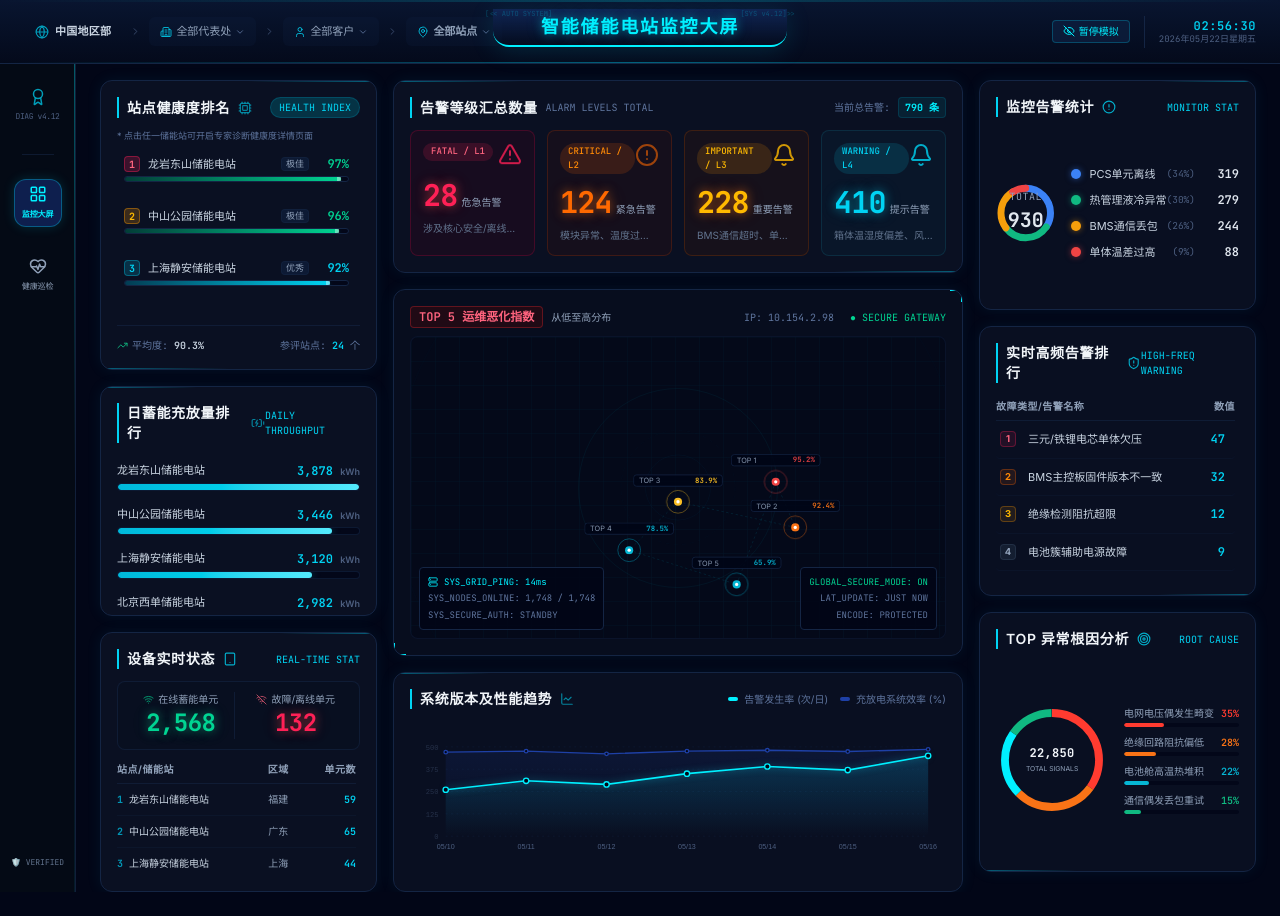
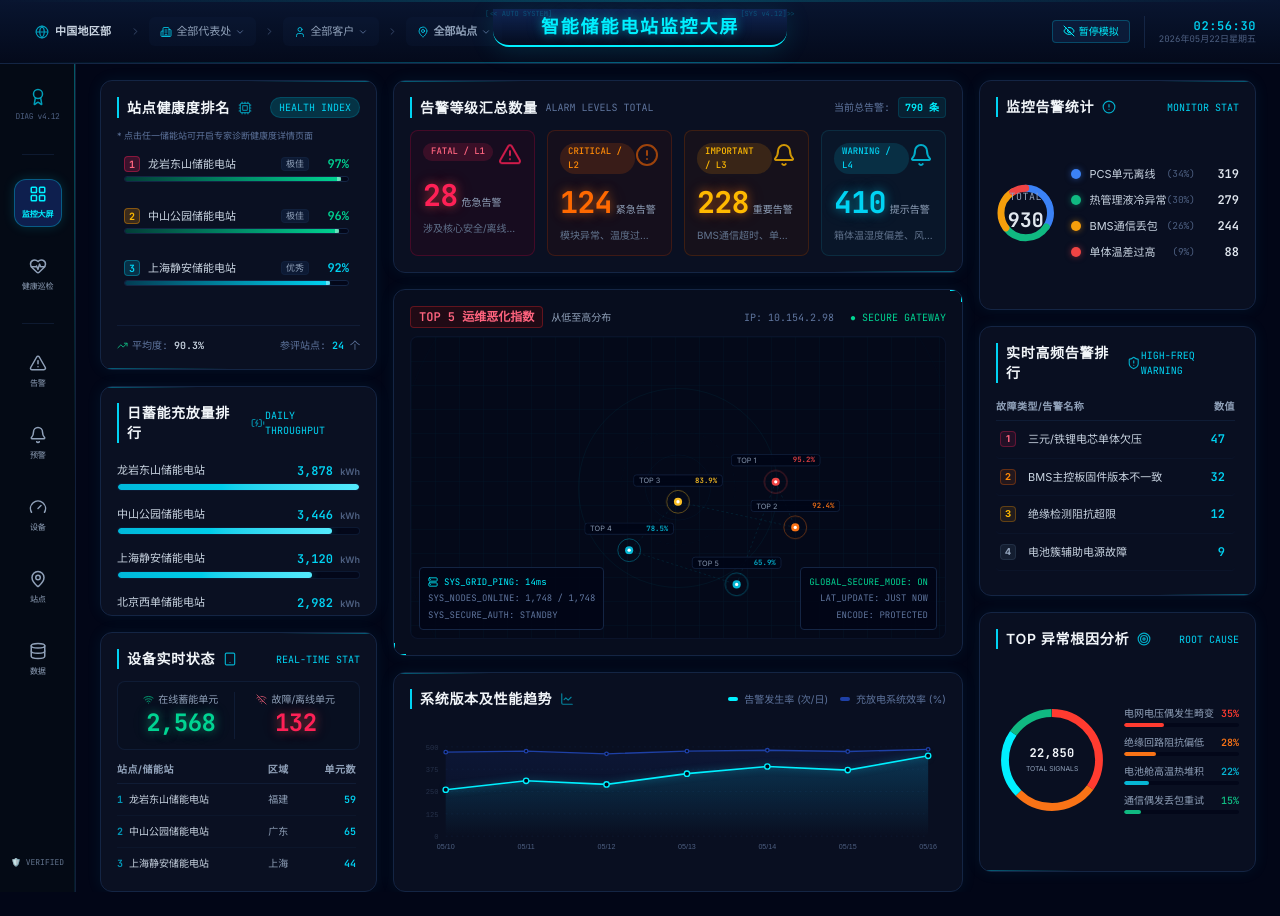
Before and after one commit to SeansDaddy/essdashboard, a React (Vite) app: page / in a window 1280 px wide. Built offline with nearby package versions, Linux system fonts and the light colour scheme.

Commit message:
feat: 新增左侧导航页签 - 告警、预警、设备、站点、数据

```diff
--- a/src/App.tsx
+++ b/src/App.tsx
@@ -12,7 +12,7 @@ import RootCausePanel from './components/RootCausePanel';
 import StationDetailView from './components/StationDetailView';
 import HealthOverviewTab from './components/HealthOverviewTab';
 import { mockStationDetails } from './data/mockDetails';
-import { LayoutGrid, HeartPulse, HardDrive, ShieldAlert, Award } from 'lucide-react';
+import { LayoutGrid, HeartPulse, HardDrive, ShieldAlert, Award, AlertTriangle, Bell, Gauge, MapPin, Database } from 'lucide-react';
 
 import {
   SiteHealth,
@@ -28,7 +28,7 @@ import {
 export default function App() {
   const [isSimulating, setIsSimulating] = useState<boolean>(true);
   const [selectedStationId, setSelectedStationId] = useState<string | null>(null);
-  const [activeMenu, setActiveMenu] = useState<'monitor' | 'health'>('monitor');
+  const [activeMenu, setActiveMenu] = useState<'monitor' | 'health' | 'alarm' | 'warning' | 'device' | 'site' | 'data'>('monitor');
 
   // 1. Site Health Rankings (Left-Top - Replacing concentric rings)
   const [siteHealths, setSiteHealths] = useState<SiteHealth[]>([
@@ -284,6 +284,78 @@ export default function App() {
             <span className="text-[9px] font-sans scale-90 tracking-tight">健康巡检</span>
           </button>
 
+          <div className="h-[1px] w-8 bg-[#142544]/60" />
+
+          {/* 告警 */}
+          <button
+            onClick={() => setActiveMenu('alarm')}
+            className={`w-12 h-12 rounded-xl flex flex-col items-center justify-center gap-1 transition-all duration-200 cursor-pointer border ${
+              activeMenu === 'alarm'
+                ? 'bg-[#1e40a6]/40 text-[#00f0ff] border-cyan-500/40 shadow-[0_0_12px_rgba(0,240,255,0.15)] font-bold'
+                : 'bg-transparent text-slate-400 border-transparent hover:text-slate-100 hover:bg-[#102447]/30'
+            }`}
+            title="告警"
+          >
+            <AlertTriangle size={18} />
+            <span className="text-[9px] font-sans scale-90 tracking-tight">告警</span>
+          </button>
+
+          {/* 预警 */}
+          <button
+            onClick={() => setActiveMenu('warning')}
+            className={`w-12 h-12 rounded-xl flex flex-col items-center justify-center gap-1 transition-all duration-200 cursor-pointer border ${
+              activeMenu === 'warning'
+                ? 'bg-[#1e40a6]/40 text-[#00f0ff] border-cyan-500/40 shadow-[0_0_12px_rgba(0,240,255,0.15)] font-bold'
+                : 'bg-transparent text-slate-400 border-transparent hover:text-slate-100 hover:bg-[#102447]/30'
+            }`}
+            title="预警"
+          >
+            <Bell size={18} />
+            <span className="text-[9px] font-sans scale-90 tracking-tight">预警</span>
+          </button>
+
+          {/* 设备 */}
+          <button
+            onClick={() => setActiveMenu('device')}
+            className={`w-12 h-12 rounded-xl flex flex-col items-center justify-center gap-1 transition-all duration-200 cursor-pointer border ${
+              activeMenu === 'device'
+                ? 'bg-[#1e40a6]/40 text-[#00f0ff] border-cyan-500/40 shadow-[0_0_12px_rgba(0,240,255,0.15)] font-bold'
+                : 'bg-transparent text-slate-400 border-transparent hover:text-slate-100 hover:bg-[#102447]/30'
+            }`}
+            title="设备"
+          >
+            <Gauge size={18} />
+            <span className="text-[9px] font-sans scale-90 tracking-tight">设备</span>
+          </button>
+
+          {/* 站点 */}
+          <button
+            onClick={() => setActiveMenu('site')}
+            className={`w-12 h-12 rounded-xl flex flex-col items-center justify-center gap-1 transition-all duration-200 cursor-pointer border ${
+              activeMenu === 'site'
+                ? 'bg-[#1e40a6]/40 text-[#00f0ff] border-cyan-500/40 shadow-[0_0_12px_rgba(0,240,255,0.15)] font-bold'
+                : 'bg-transparent text-slate-400 border-transparent hover:text-slate-100 hover:bg-[#102447]/30'
+            }`}
+            title="站点"
+          >
+            <MapPin size={18} />
+            <span className="text-[9px] font-sans scale-90 tracking-tight">站点</span>
+          </button>
+
+          {/* 数据 */}
+          <button
+            onClick={() => setActiveMenu('data')}
+            className={`w-12 h-12 rounded-xl flex flex-col items-center justify-center gap-1 transition-all duration-200 cursor-pointer border ${
+              activeMenu === 'data'
+                ? 'bg-[#1e40a6]/40 text-[#00f0ff] border-cyan-500/40 shadow-[0_0_12px_rgba(0,240,255,0.15)] font-bold'
+                : 'bg-transparent text-slate-400 border-transparent hover:text-slate-100 hover:bg-[#102447]/30'
+            }`}
+            title="数据"
+          >
+            <Database size={18} />
+            <span className="text-[9px] font-sans scale-90 tracking-tight">数据</span>
+          </button>
+
           {/* Lower status icons info */}
           <div className="mt-auto flex flex-col items-center gap-1 text-[8px] font-mono text-slate-500">
             <span className="cursor-help hover:text-cyan-400" title="自研诊断模块已激活-状态安全">🛡️ VERIFIED</span>
@@ -303,12 +375,51 @@ export default function App() {
               selectedStationId={selectedStationId}
               onSelectStation={(id) => {
                 setSelectedStationId(id);
-                // Switch back to monitoring mode if they entered deep BMS details click
                 if (id) {
                   setActiveMenu('monitor');
                 }
               }}
             />
+          ) : activeMenu === 'alarm' ? (
+            <div className="flex items-center justify-center h-full text-slate-400">
+              <div className="text-center">
+                <AlertTriangle size={48} className="mx-auto mb-4 opacity-30" />
+                <p className="text-lg font-mono">告警</p>
+                <p className="text-xs text-slate-600 mt-2">告警管理页面开发中</p>
+              </div>
+            </div>
+          ) : activeMenu === 'warning' ? (
+            <div className="flex items-center justify-center h-full text-slate-400">
+              <div className="text-center">
+                <Bell size={48} className="mx-auto mb-4 opacity-30" />
+                <p className="text-lg font-mono">预警</p>
+                <p className="text-xs text-slate-600 mt-2">预警管理页面开发中</p>
+              </div>
+            </div>
+          ) : activeMenu === 'device' ? (
+            <div className="flex items-center justify-center h-full text-slate-400">
+              <div className="text-center">
+                <Gauge size={48} className="mx-auto mb-4 opacity-30" />
+                <p className="text-lg font-mono">设备</p>
+                <p className="text-xs text-slate-600 mt-2">设备管理页面开发中</p>
+              </div>
+            </div>
+          ) : activeMenu === 'site' ? (
+            <div className="flex items-center justify-center h-full text-slate-400">
+              <div className="text-center">
+                <MapPin size={48} className="mx-auto mb-4 opacity-30" />
+                <p className="text-lg font-mono">站点</p>
+                <p className="text-xs text-slate-600 mt-2">站点管理页面开发中</p>
+              </div>
+            </div>
+          ) : activeMenu === 'data' ? (
+            <div className="flex items-center justify-center h-full text-slate-400">
+              <div className="text-center">
+                <Database size={48} className="mx-auto mb-4 opacity-30" />
+                <p className="text-lg font-mono">数据</p>
+                <p className="text-xs text-slate-600 mt-2">数据管理页面开发中</p>
+              </div>
+            </div>
           ) : selectedStationDetail ? (
             /* Selected single BMS station details */
             <StationDetailView
```
